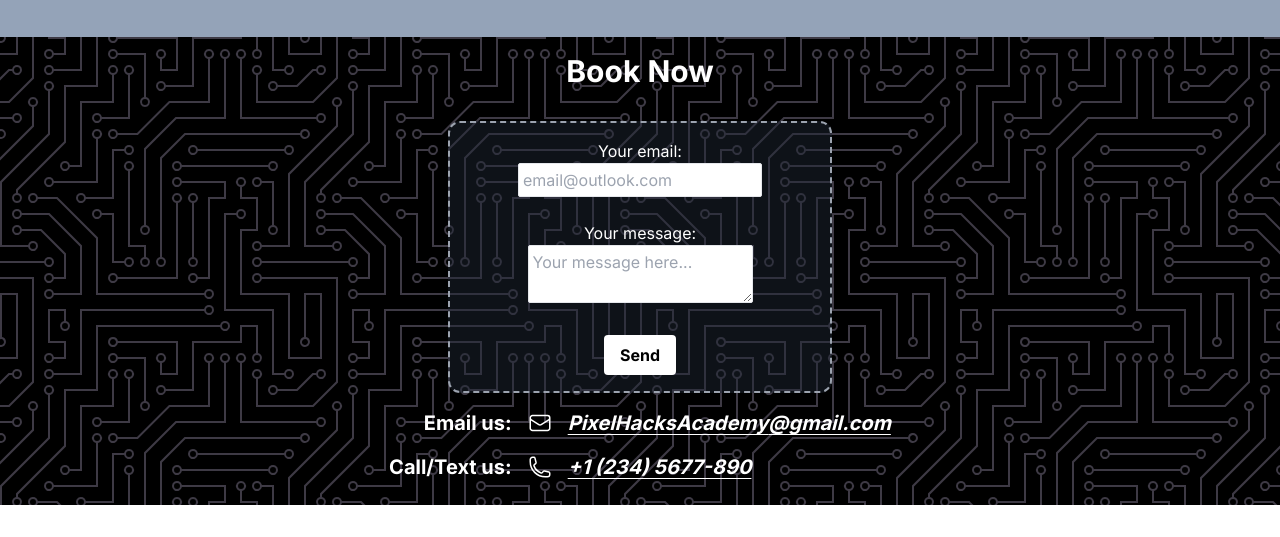
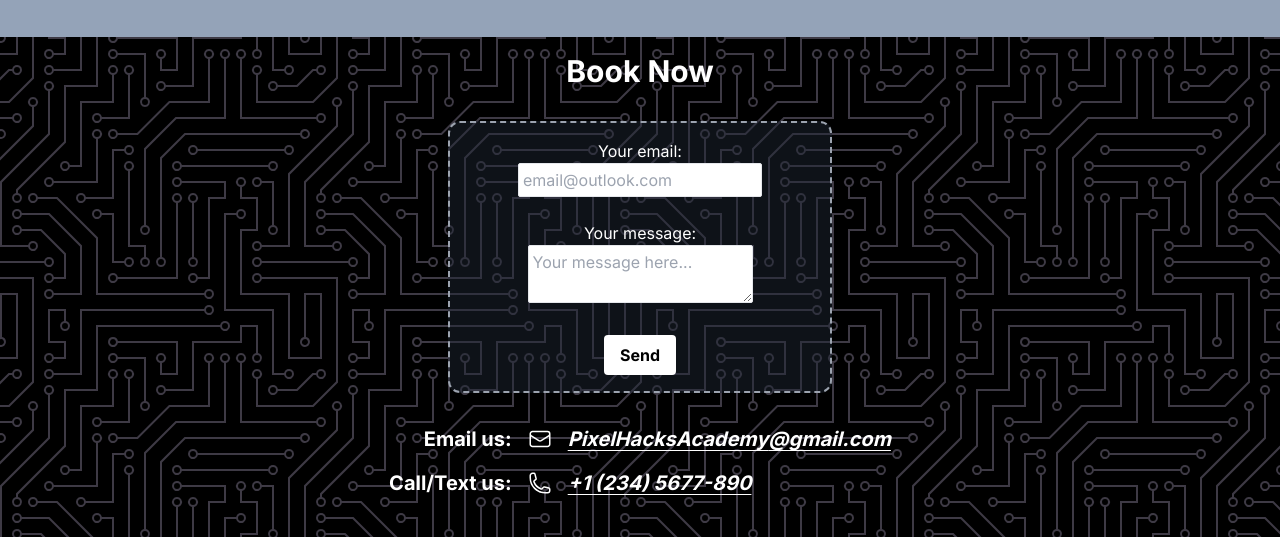
Before and after one commit to CameronTheDeveloper/pha-frontpage, a plain HTML site: page index.html in a window 1280 px wide. Shown: the part 2558-3095 px from the top of the page. Before the commit the page ends 3063 px from the top, so only its background shows below. Drawn offline with nearby package versions, Linux system fonts and the light colour scheme.

Commit message:
Increase contact info padding

```diff
--- a/index.html
+++ b/index.html
@@ -606,7 +606,7 @@
         <button type="submit" class="self-center mt-2 bg-white text-black font-semibold py-2 px-4 rounded">Send</button>
       </form>
     </section>
-    <section id="contact-info" class="p-4" tabindex="0">
+    <section id="contact-info" class="p-4 m-4" tabindex="0">
 
       <div class="grid grid-cols-[auto_min-content_1fr] items-center gap-y-4 gap-x-4">
 
```
